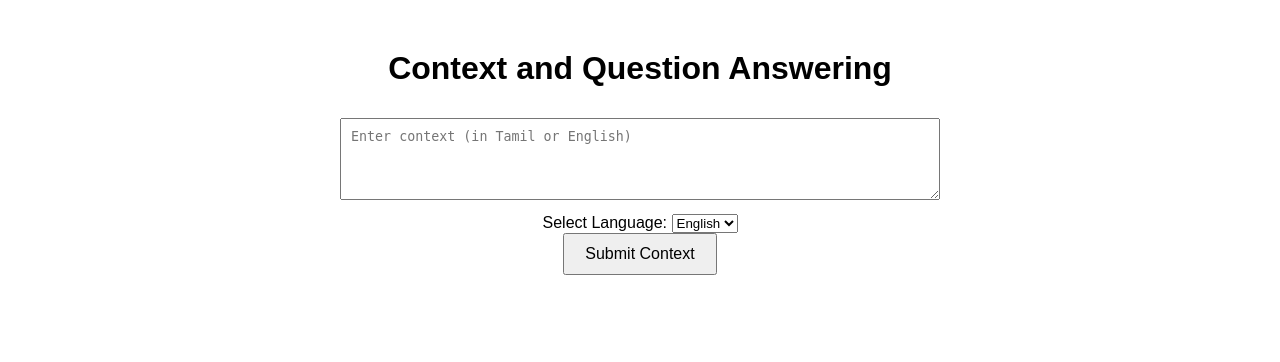
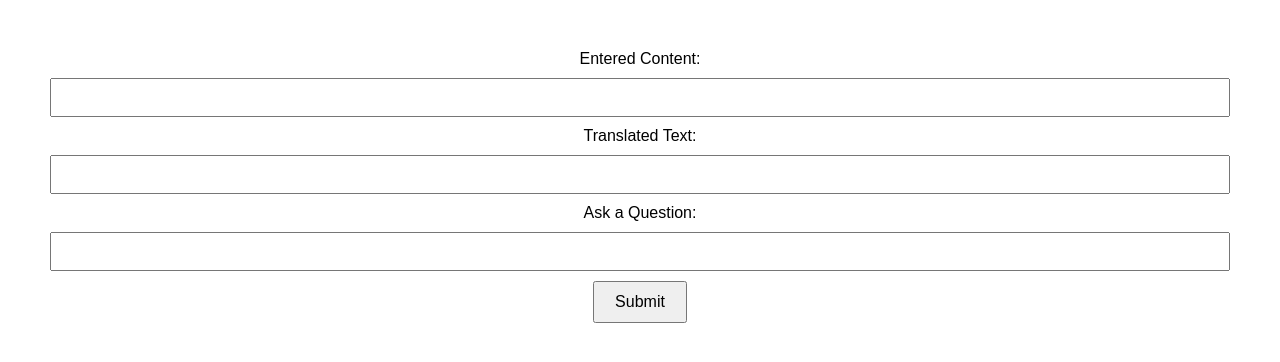
Before and after one commit to Manoj632004/Question_Answering_System, a Flask app: template templates/home.html in a window 1280 px wide. Shown: the top 362 px of the page. Run offline with Flask 3, Linux system fonts and the light colour scheme; the template is opened without the code that fills it, so the values that code supplies are empty; parts of the project's set-up code (start-up, migrations or seed data) failed here and were passed over.

Commit message:
Update home.html

```diff
--- a/templates/home.html
+++ b/templates/home.html
@@ -30,36 +30,21 @@
     </style>
 </head>
 <body>
-    <div class="centered">
-        <h1>Context and Question Answering</h1>
-        <!-- Context Input Form -->
-        {% if not context %}
-        <form method="POST">
-            <textarea name="contextInput" rows="4" placeholder="Enter context (in Tamil or English)"></textarea><br>
-            <label for="languageToken">Select Language:</label>
-            <select name="languageToken">
-                <option value="0">English</option>
-                <option value="1">Tamil</option>
-            </select><br>
-            <button type="submit">Submit Context</button>
-        </form>
-        {% endif %}
+    <form action="/answer" method="POST">
+        <label>Entered Content:</label>
+        <input type="text" value="{{ content }}" readonly>
 
-        <!-- Question Input Form -->
-        {% if context and not question %}
-        <form method="POST">
-            <input type="hidden" name="context" value="{{ context }}">
-            <input type="hidden" name="language_token" value="{{ language_token }}">
-            <input type="text" name="questionInput" placeholder="Enter your question (in English)"><br>
-            <button type="submit">Submit Question</button>
-        </form>
-        {% endif %}
+        <label>Translated Text:</label>
+        <input type="text" value="{{ translated_text }}" readonly>
 
-        <!-- Display Answer -->
-        {% if answer %}
-        <h2>Answer:</h2>
-        <p>{{ answer }}</p>
-        {% endif %}
-    </div>
+        <label for="question">Ask a Question:</label>
+        <input type="text" id="question" name="question" required>
+        <button type="submit">Submit</button>
+    </form>
+
+    {% if answer %}
+    <label>Model Response:</label>
+    <input type="text" value="{{ answer }}" readonly>
+    {% endif %}
 </body>
 </html>
```
